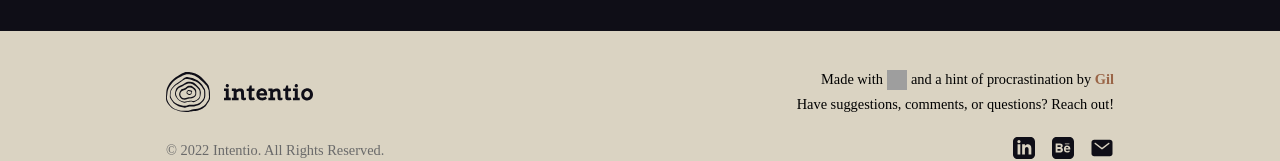
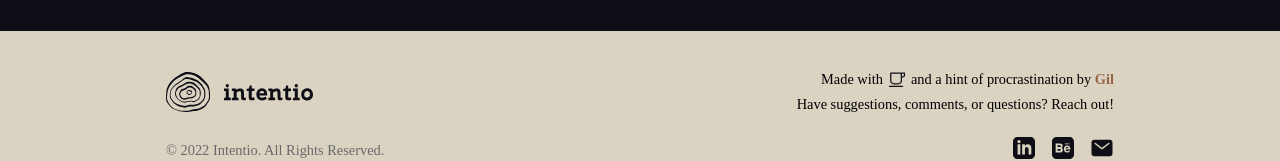
Before and after one commit to mochamellow/intentio-gh, a SvelteKit app: page / in a window 1280 px wide. Shown: the part 514-675 px from the top of the page. Built offline with nearby package versions, Linux system fonts and the light colour scheme; grey boxes are pictures that could not be loaded.

Commit message:
Update Footer.svelte

```diff
--- a/src/components/Footer.svelte
+++ b/src/components/Footer.svelte
@@ -8,7 +8,7 @@
         <div class="information">
             <div id="one-liner">
                 <p>Made with</p>
-                <div class="cafe"></div>
+                <img src="./icons/cafe.svg" class="cafe" alt="cafe icon">
                 <p>and a hint of procrastination by <span class="rainbow">Gil</span></p>
             </div>
             <p>Have suggestions, comments, or questions? Reach out!</p>
@@ -67,10 +67,8 @@
     }
 
     .cafe {
-        background-image: url(./icons/cafe.svg);
         width: 20px;
         height: 20px;
-        background-size: cover;
     }
 
     .information {
```
